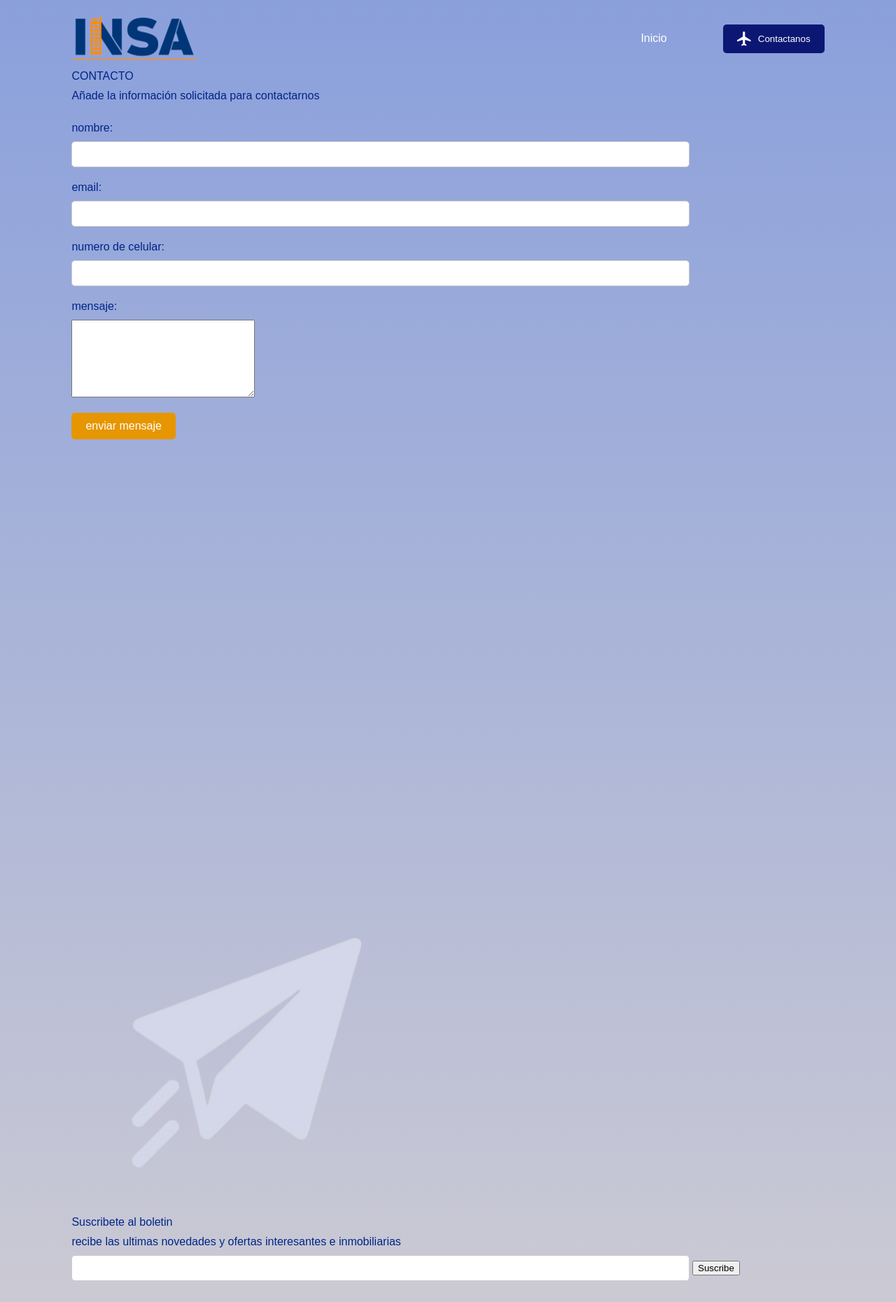
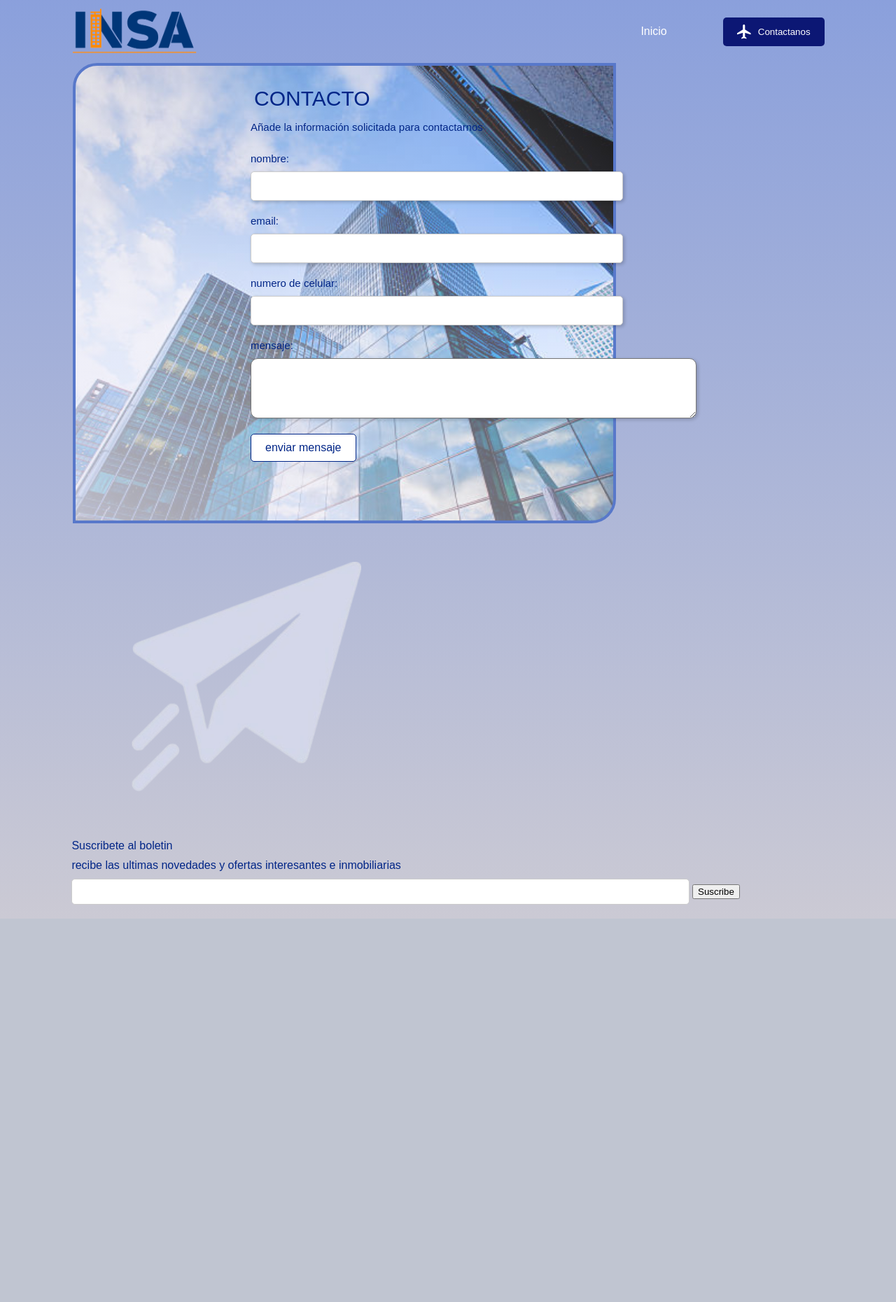
Before and after one commit to LuisAngelzzz/INSA, a PHP site: page /contactanos.php in a window 1280 px wide. Shown: the whole page at 70% size. After the commit the page ends 1293 px from the top, so only its background shows below. Run offline with PHP 8.4, Linux system fonts and the light colour scheme.

Commit message:
Add files via upload

```diff
--- /dev/null
+++ b/css/contacto.css
@@ -0,0 +1,136 @@
+.contacto {
+    display: flex;
+    align-items: center;
+    position: absolute;
+    right: 400px;
+    top: 90px;
+    height: 650px;
+    width: 60%;
+    background: linear-gradient(45deg, rgba(235, 235, 249, 0.8) 0%, transparent 110%), url('../img/ejemplo.jpg');
+    background-size: cover;
+    background-position: center;
+    border-radius: 35px 0px 35px 0px;
+    -moz-border-radius: 35px 0px 35px 0px;
+    -webkit-border-radius: 35px 0px 35px 0px;
+    border: 4px solid #5878ca;
+}
+
+.contactofondo {
+padding: 250px;
+    align-items: center;
+    justify-content: center;
+    height: 600px;
+    width: 100%;
+}
+
+.titulo {
+font-size: 30px;
+color: #002587;
+padding: 5px;
+}
+
+.generaltext {
+font-size: 15px;
+color: #002587;
+
+}
+.required {
+font-size: 15px;
+color: #002587;
+
+}
+
+.input {
+
+font-size: 15px;
+color: #000000;
+padding: 2px 5px;
+height: 20px;
+    width: 80px;
+border-radius: 10px;
+  box-shadow: 2px 2px 5px rgba(0, 0, 0, 0.2);
+  transition: background-color 0.3s, transform 0.2s;
+  cursor: pointer;
+}
+
+#submit_button.button {
+
+  background-color: #ffffff; /* Color de fondo del botón */
+  color: #002587; /* Color del texto */
+  padding: 10px 20px; /* Espaciado dentro del botón */
+ border: 1px solid #002587;
+  border-radius: 5px; /* Borde redondeado */
+  cursor: pointer; /* Cambiar el cursor al pasar el mouse */
+  font-size: 16px; /* Tamaño del texto */
+  transition: background-color 0.3s, transform 0.2s; /* Transiciones para efectos de hover */
+}
+
+#submit_button.button:hover {
+
+  background-color: #ffffff; /* Cambiar el color de fondo en el hover */
+  transform: scale(1.1); /* Efecto de escala al pasar el mouse */
+}
+
+.inputmessage {
+
+font-size: 15px;
+color: #000000;
+padding: 2px 5px;
+height: 80px;
+    width: 625px;
+border-radius: 10px;
+  box-shadow: 2px 2px 5px rgba(0, 0, 0, 0.2);
+  transition: background-color 0.3s, transform 0.2s;
+  cursor: pointer;
+}
+
+ .modal {
+
+            display: none;
+            position: fixed;
+            z-index: 1;
+            left: 0;
+            top: 0;
+            width: 100%;
+            height: 100%;
+            background-color: rgba(0,0,0,0.4);
+        }
+
+        .modal-content {
+            background-color: #fff;
+            margin: 15% auto;
+            padding: 20px;
+            border: 1px solid #888;
+            width: 50%;
+        }
+
+        .close {
+            color: #aaa;
+            float: right;
+            font-size: 28px;
+            font-weight: bold;
+        }
+
+        .close:hover,
+        .close:focus {
+            color: black;
+            text-decoration: none;
+        }
+
+#open-captcha-modal {
+display: flex;
+    align-items: center;
+    position: absolute;
+    right: 495px;
+    top: 417px;
+    background-color: #0c1774; /* Color de fondo del botón */
+    color: white; /* Color del texto del botón */
+    padding: 10px 20px; /* Espaciado interno del botón (arriba/abajo izquierda/derecha) */
+    border: none; /* Sin borde */
+    cursor: pointer; /* Cursor al pasar por encima */
+}
+
+#open-captcha-modal:hover {
+     color: #0c1774;
+    background-color: #fff; /* Cambio de color de fondo al pasar por encima */
+}
--- a/css/style.css
+++ b/css/style.css
@@ -12,7 +12,7 @@ body {
     display: flex;
     align-items: center;
     justify-content: center;
-    height: 673px;
+    height: 674px;
     width: 90%; /* Ancho total de la ventana */
     padding: 0px;
     background-color: #EFEFEF;
@@ -25,7 +25,7 @@ body {
     background-image: linear-gradient(rgba(76, 109, 201, 0.65),rgba(175, 173, 189, 0.65));
     background-size: cover;
     background-position: center;
-    padding: 10px 8%;
+    padding: 0px 8%;
 }
 
 nav{
@@ -175,21 +175,3 @@ input[type="submit"]:hover {
 p {
     margin-top: 20px;
 }
-
-
-.layout {
-    width: 1366px;
-    height: 768px;
-
-    display: grid;
-    grid:
-      "header" auto
-      "main" 1fr
-      "footer" auto
-      / 1fr;
-    gap: 8px;
-  }
-
-  .header { grid-area: header; }
-  .main { grid-area: main; }
-  .footer { grid-area: footer; }
```
